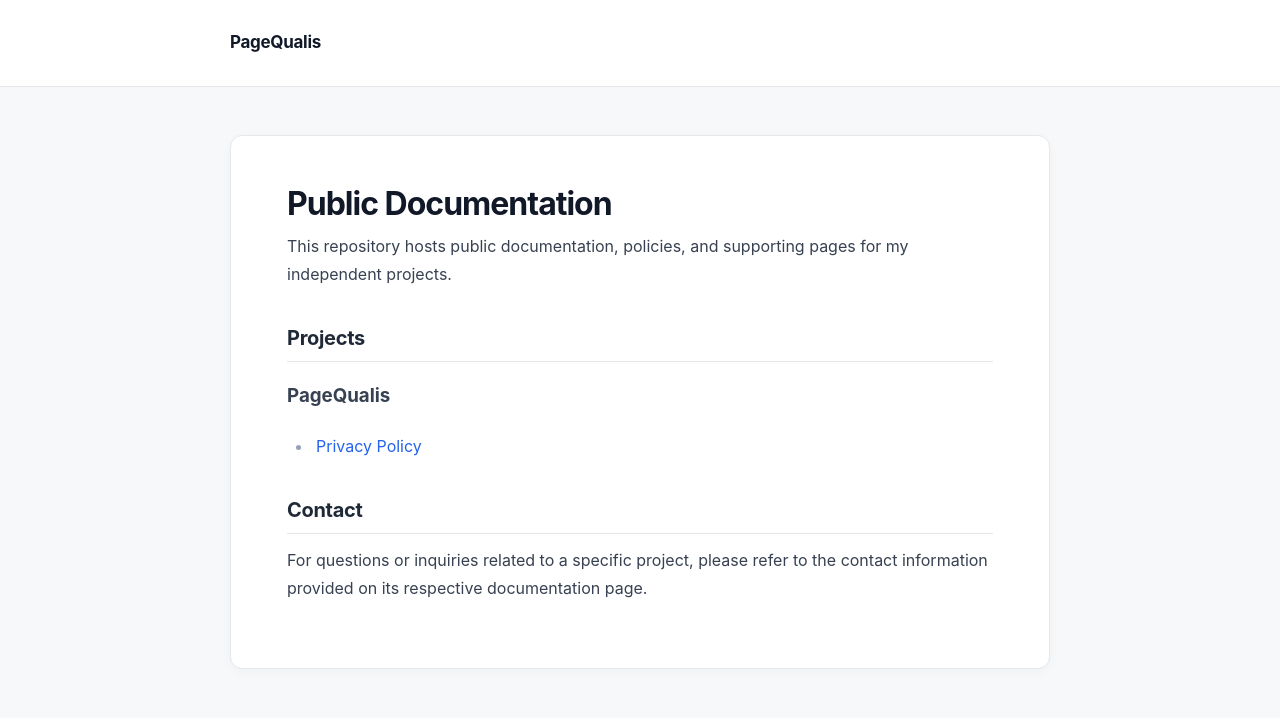
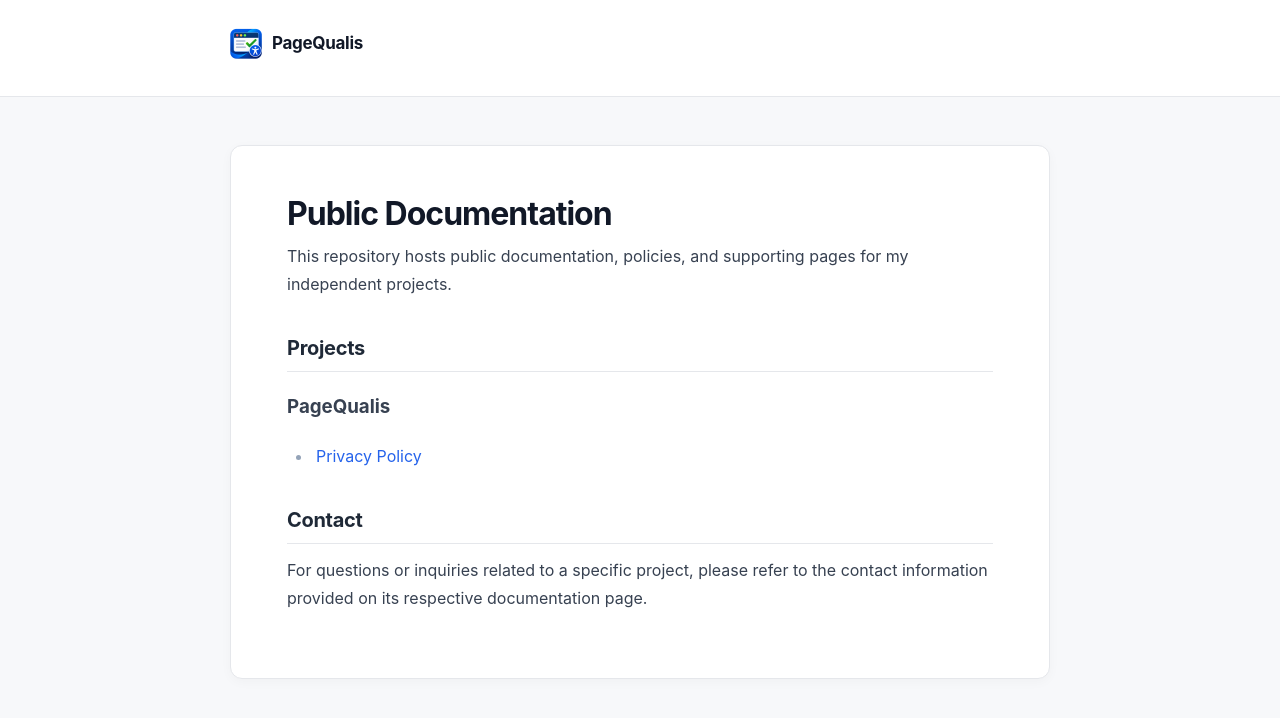
Before and after one commit to vsaminathan/vsaminathan.github.io, a Jekyll site: the page built from README.md, in a window 1280 px wide. Shown: the top 718 px of the page. Built offline with Jekyll 4.4.1, drawn with Linux system fonts in a browser that asks for light colours; our own code applies the rules of GitHub Pages for plain Markdown files.

Commit message:
Add logo and style (#7)
* Add styles to the layout

* Update styles for contact, footer, and list

* Add logo and style it

```diff
--- a/_layouts/default.html
+++ b/_layouts/default.html
@@ -34,6 +34,18 @@
       margin: 0 auto;
     }
 
+    .branding {
+      display: inline-flex;
+      align-items: center;
+      gap: 10px;
+    }
+
+    .brand-logo {
+      width: 32px;
+      height: 32px;
+      object-fit: contain;
+      display: block;
+    }
     .brand {
       color: #111827;
       font-size: 17px;
@@ -163,7 +175,10 @@
 <body>
   <header>
     <div class="header-inner">
-      <div class="brand">PageQualis</div>
+      <div class="branding">
+        <img src="/assets/images/logo.png" alt="" class="brand-logo">
+      <span class="brand">PageQualis</span>
+      </div>
     </div>
   </header>
 
```
Also changed, not shown: assets/images/logo.png (added).
